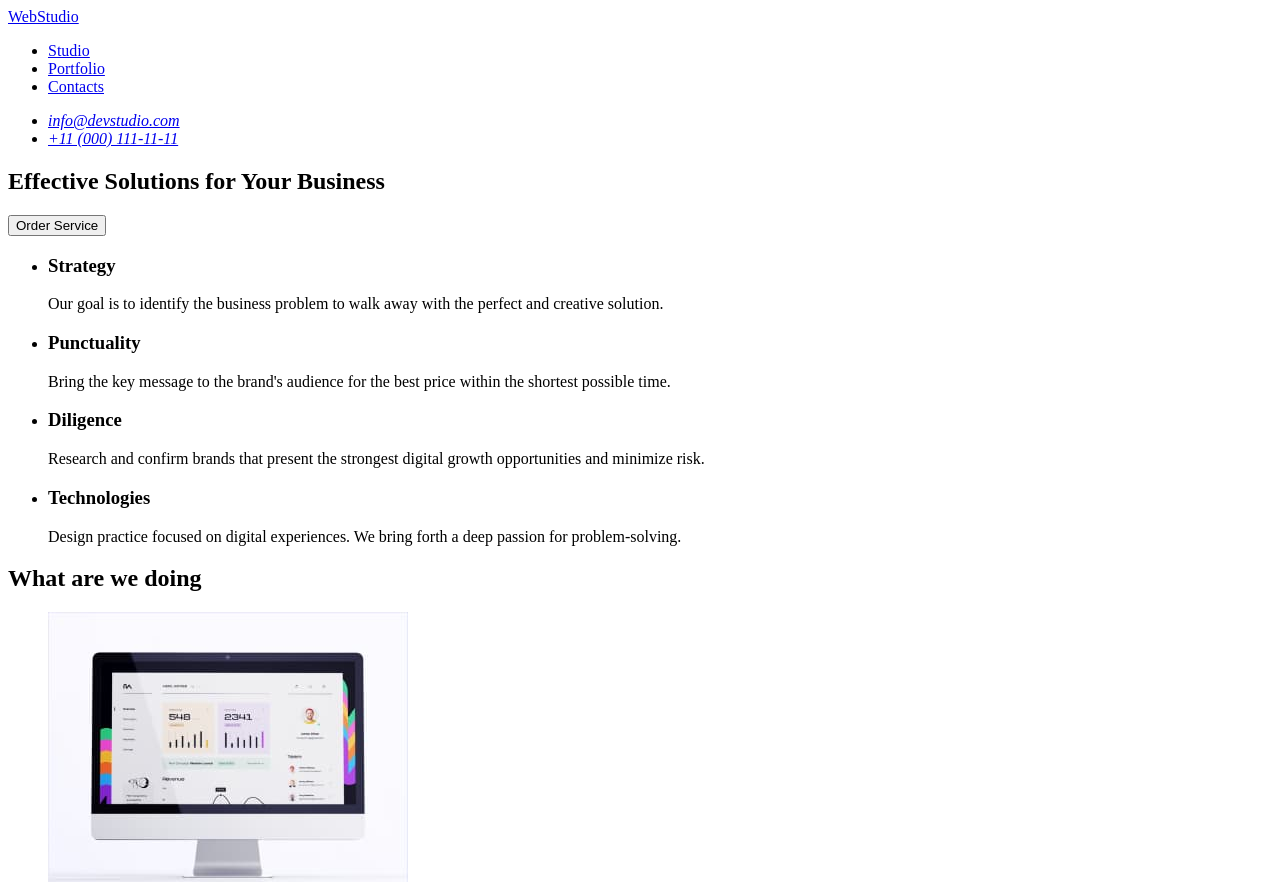
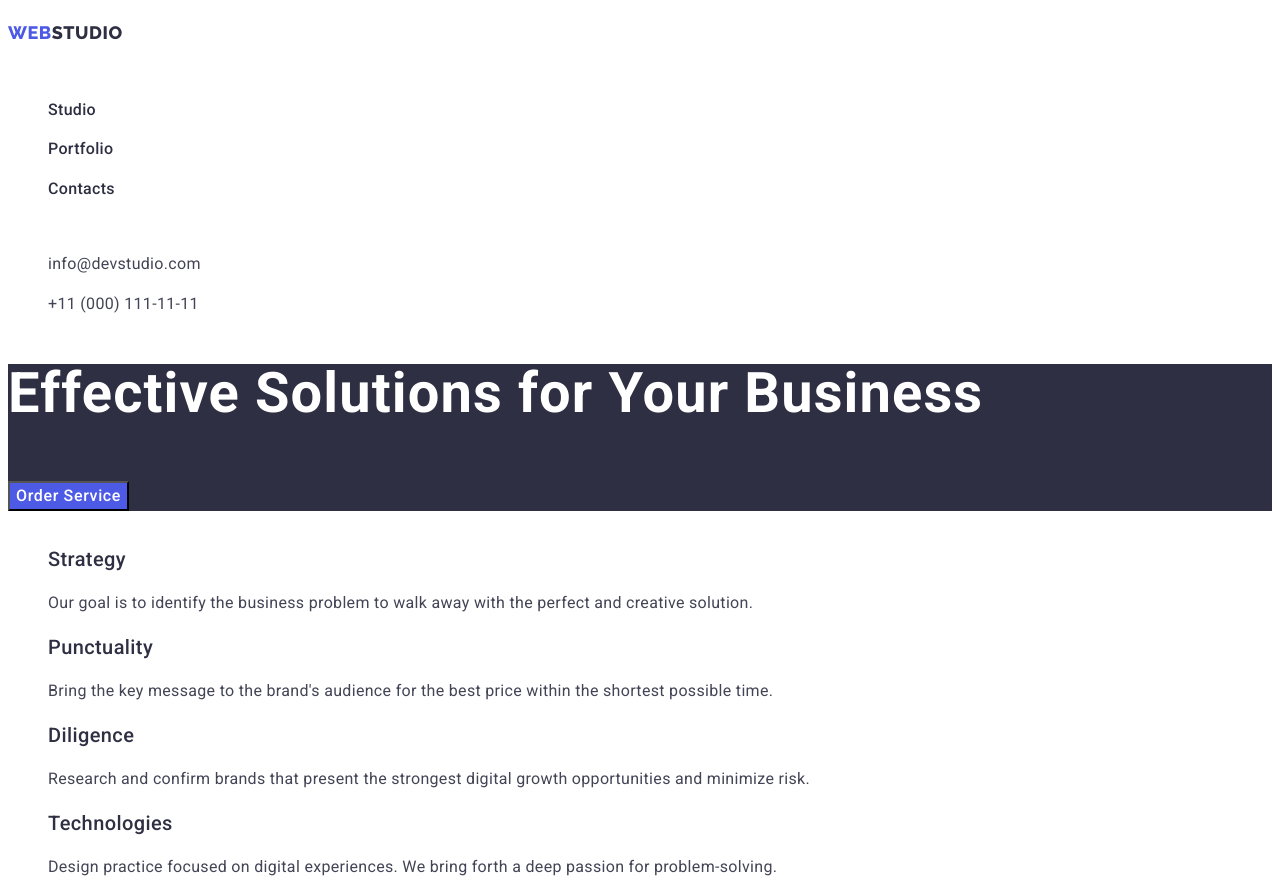
Before and after one commit to AnnaMartsinovska/goit-homework-02, a plain HTML site: page index.html in a window 1280 px wide. Shown: the top 882 px of the page. Drawn offline with Linux system fonts and the light colour scheme.

Commit message:
styles for index

```diff
--- a/css/styles.css
+++ b/css/styles.css
@@ -1,3 +1,153 @@
+:root{
+    --global-font: "Roboto", sans-serif;
+    --second-font: "Raleway", sans-serif;
+    --global-text-color: #434455;
+    --second-text-color: #2E2F42;
+    --background-color-white: #fff;
+    --background-color-grey:#F4F4FD;
+    --global-color-blue: #4D5AE5;
+    --active-button: #404BBF;
+}
+
+body {
+    font-family: var(--global-font);
+    font-size: 36px;
+    line-height: 1.1;
+    letter-spacing: 0.72px;
+    background-color: var(--background-color-white);
+    color: var(--global-text-color);
+}
+
+.logo{
+    font-family: var(--second-font);
+    font-size: 18px;
+    line-height: 1.16;
+    letter-spacing: 0.54px;
+    color: var(--global-color-blue);
+
+}
+
+.studio {
+    color: var(--second-text-color);
+}
+
+.link{
+    text-decoration: none;
+}
+
+.link:hover,
+.link:focus{
+    color: var(--active-button);
+}
+
+.list{
+    list-style-type: none;
+}
+
+.menu-nav{
+    font-family: var(--global-font);
+    font-size: 16px;
+    font-weight: 500;
+    line-height: 1.5;
+    letter-spacing: 0.32px;
+    color: var(--second-text-color);
+}
+
+
+.address{
+    font-style: normal;
+}
+
+.address-info{
+    font-family: var(--global-font);
+    font-size: 16px;
+    font-weight: 400;
+    line-height: 1.5;
+    letter-spacing: 0.32px;
+    color: var(--global-text-color);
+}
+
+
+.hero{
+    background-color: var(--second-text-color);
+}
+
+.hero-title{
+    font-family: var(--global-font);
+    font-size: 56px;
+    font-weight: 700;
+    line-height: 1.07;
+    letter-spacing: 1.12px;
+    color: var(--background-color-white);
+}
+
+
+.hero-button{
+    font-family: inherit;
+    font-size: 16px;
+    font-weight: 500;
+    line-height: 1.5;
+    letter-spacing: 0.64px;
+    cursor: pointer;
+    background-color: var(--global-color-blue);
+    color: var(--background-color-white);
+}
+
+.hero-button:hover,
+.hero-button:focus{
+    background-color: var(--active-button);
+}
+
+.title{
+    font-family: var(--global-font);
+    font-size: 20px;
+    font-weight: 500;
+    line-height: 1.2;
+    letter-spacing: 0.4px;
+    color: var(--second-text-color);
+}
+
+.subtitle{
+    font-family: var(--global-font);
+    font-size: 16px;
+    font-weight: 400;
+    line-height: 1.5;
+    letter-spacing: 0.32px;
+    color: var(--global-text-color);
+}
+
+.caption{
+    font-family: var(--global-font);
+    font-size: 36px;
+    font-weight: 700;
+    line-height: 1.1;
+    letter-spacing: 0.72px;
+    color: var(--second-text-color);
+}
+
+.footer{
+    background-color: var(--second-text-color);
+}
+
+.studio-white{
+    color: var(--background-color-white);
+}
+
+.footer-text{
+    font-family: var(--global-font);
+    font-size: 16px;
+    font-weight: 400;
+    line-height: 1.5;
+    letter-spacing: 0.32px;
+    color: var(--background-color-grey);
+}
+
+
+
+
+
+
+
 .hidden{
     position: absolute;
     width: 1px;
--- a/index.html
+++ b/index.html
@@ -4,60 +4,67 @@
     <meta charset="UTF-8" />
     <meta name="viewport" content="width=device-width, initial-scale=1.0" />
     <title>WebStudio</title>
+    <link rel="preconnect" href="https://fonts.googleapis.com" />
+    <link rel="preconnect" href="https://fonts.gstatic.com" crossorigin />
+    <link
+      href="https://fonts.googleapis.com/css2?family=Raleway:wght@800&family=Roboto:wght@400;500;700&display=swap"
+      rel="stylesheet"
+    />
+    <link rel="stylesheet" href="./css/styles.css" />
   </head>
   <body>
     <header>
       <nav>
-        <a href="./index.html">WebStudio</a>
-        <ul>
-          <li><a href="#studio">Studio</a></li>
-          <li><a href="./portfolio.html">Portfolio</a></li>
-          <li><a href="#contacts">Contacts</a></li>
+        <a href="./index.html" class="logo link">WEB<span class="studio">STUDIO</span></a>
+        <ul class="list">
+          <li><a class="link menu-nav" href="#studio">Studio</a></li>
+          <li><a class="link menu-nav" href="./portfolio.html">Portfolio</a></li>
+          <li><a class="link menu-nav" href="#contacts">Contacts</a></li>
         </ul>
       </nav>
-      <address>
-        <ul>
+      <address class="address">
+        <ul class="list">
           <li>
-            <a href="mailto:info@devstudio.com">info@devstudio.com</a>
+            <a class="link address-info" href="mailto:info@devstudio.com">info@devstudio.com</a>
           </li>
           <li>
-            <a href="tel:+110001111111">+11 (000) 111-11-11</a>
+            <a class="link address-info" href="tel:+110001111111">+11 (000) 111-11-11</a>
           </li>
         </ul>
       </address>
     </header>
     <main>
-      <section>
-        <h1>Effective Solutions for Your Business </h1>
-        <button type="button">Order Service</button>
+      <section class="hero">
+        <h1 class="hero-title">Effective Solutions for Your Business </h1>
+        <button class="hero-button" type="button">Order Service</button>
       </section>
       <section>
         <h2 hidden>Benefits of our service</h2>
-        <ul>
+        <ul class="list">
           <li>
-            <h3>Strategy</h3>
-            <p>
+            <h3 class="title">Strategy</h3>
+            <p class="subtitle">
               Our goal is to identify the business problem to walk away with the perfect and
               creative solution.
             </p>
           </li>
           <li>
-            <h3>Punctuality</h3>
-            <p>
+            <h3 class="title">Punctuality</h3>
+            <p class="subtitle">
               Bring the key message to the brand's audience for the best price within the shortest
               possible time.
             </p>
           </li>
           <li>
-            <h3>Diligence</h3>
-            <p>
+            <h3 class="title">Diligence</h3>
+            <p class="subtitle">
               Research and confirm brands that present the strongest digital growth opportunities
               and minimize risk.
             </p>
           </li>
           <li>
-            <h3>Technologies</h3>
-            <p>
+            <h3 class="title">Technologies</h3>
+            <p class="subtitle">
               Design practice focused on digital experiences. We bring forth a deep passion for
               problem-solving.
             </p>
@@ -65,8 +72,8 @@
         </ul>
       </section>
       <section>
-        <h2>What are we doing</h2>
-        <ul>
+        <h2 class="caption">What are we doing</h2>
+        <ul class="list">
           <li>
             <img
               src="./images/benefits/img-1.jpg"
@@ -89,8 +96,8 @@
         </ul>
       </section>
       <section>
-        <h2>Our Team</h2>
-        <ul>
+        <h2 class="caption">Our Team</h2>
+        <ul class="list">
           <li>
             <img
               src="./images/team/mark-guerrero.jpg"
@@ -98,13 +105,13 @@
               width="264"
               height="260"
             />
-            <h3>Mark Guerrero</h3>
-            <p>Product Designer</p>
+            <h3 class="title">Mark Guerrero</h3>
+            <p class="subtitle">Product Designer</p>
           </li>
           <li>
             <img src="./images/team/tom-ford.jpg" alt="Tom Ford" width="264" height="260" />
-            <h3>Tom Ford</h3>
-            <p>Frontend Developer</p>
+            <h3 class="title">Tom Ford</h3>
+            <p class="subtitle">Frontend Developer</p>
           </li>
           <li>
             <img
@@ -113,8 +120,8 @@
               width="264"
               height="260"
             />
-            <h3>Camila Garcia</h3>
-            <p>Marketing</p>
+            <h3 class="title">Camila Garcia</h3>
+            <p class="subtitle">Marketing</p>
           </li>
           <li>
             <img
@@ -123,15 +130,15 @@
               width="264"
               height="260"
             />
-            <h3>Daniel Wilson</h3>
-            <p>UI Designer</p>
+            <h3 class="title">Daniel Wilson</h3>
+            <p class="subtitle">UI Designer</p>
           </li>
         </ul>
       </section>
     </main>
-    <footer>
-      <a href="./index.html">WebStudio</a>
-      <p>
+    <footer class="footer">
+      <a href="./index.html" class="logo link">WEB<span class="studio-white">STUDIO</span></a>
+      <p class="footer-text">
         Increase the flow of customers and sales for your business with digital marketing & growth
         solutions.
       </p>
```
Also changed, not shown: portfolio.html (+7 -0 lines).
